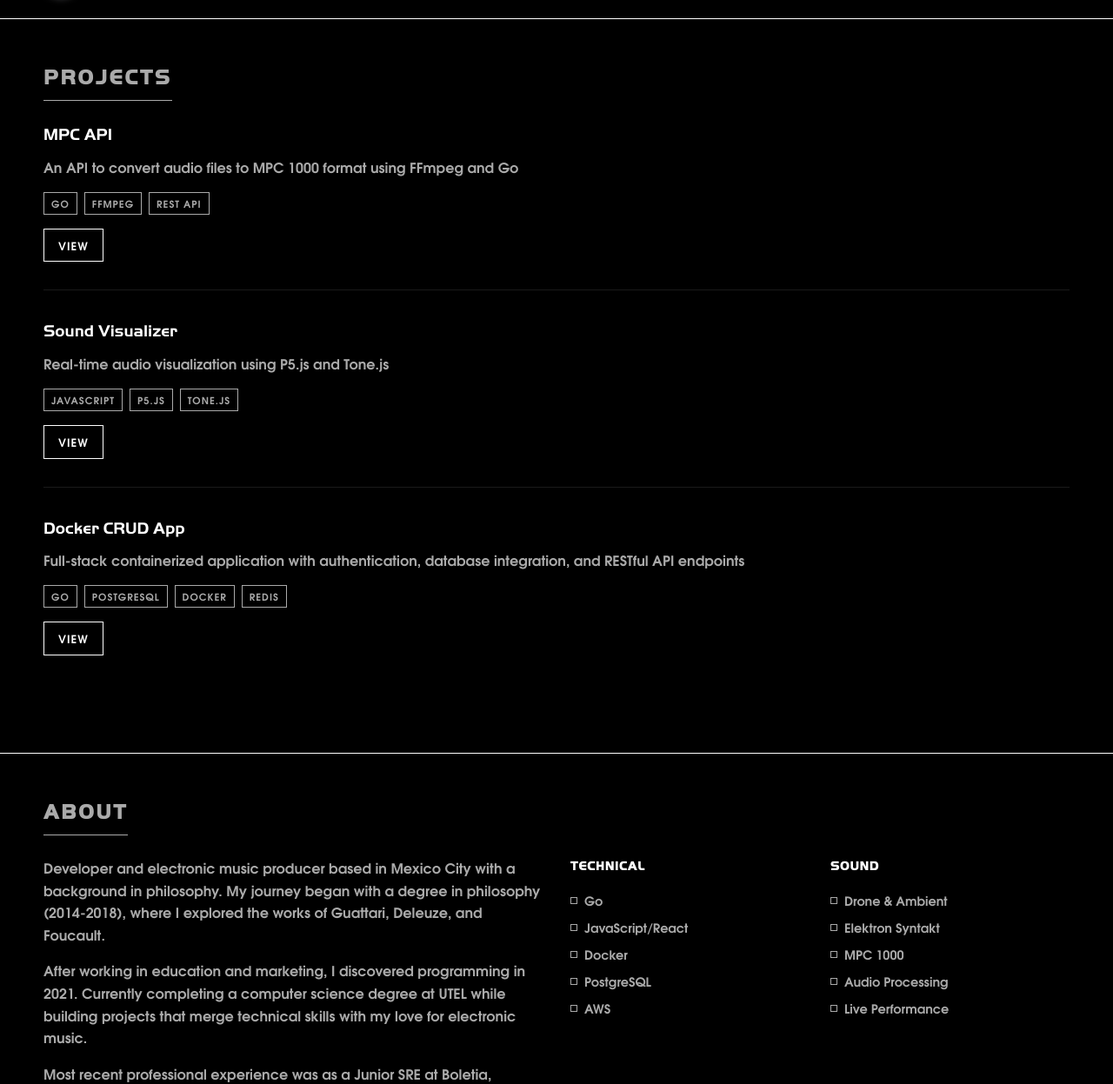
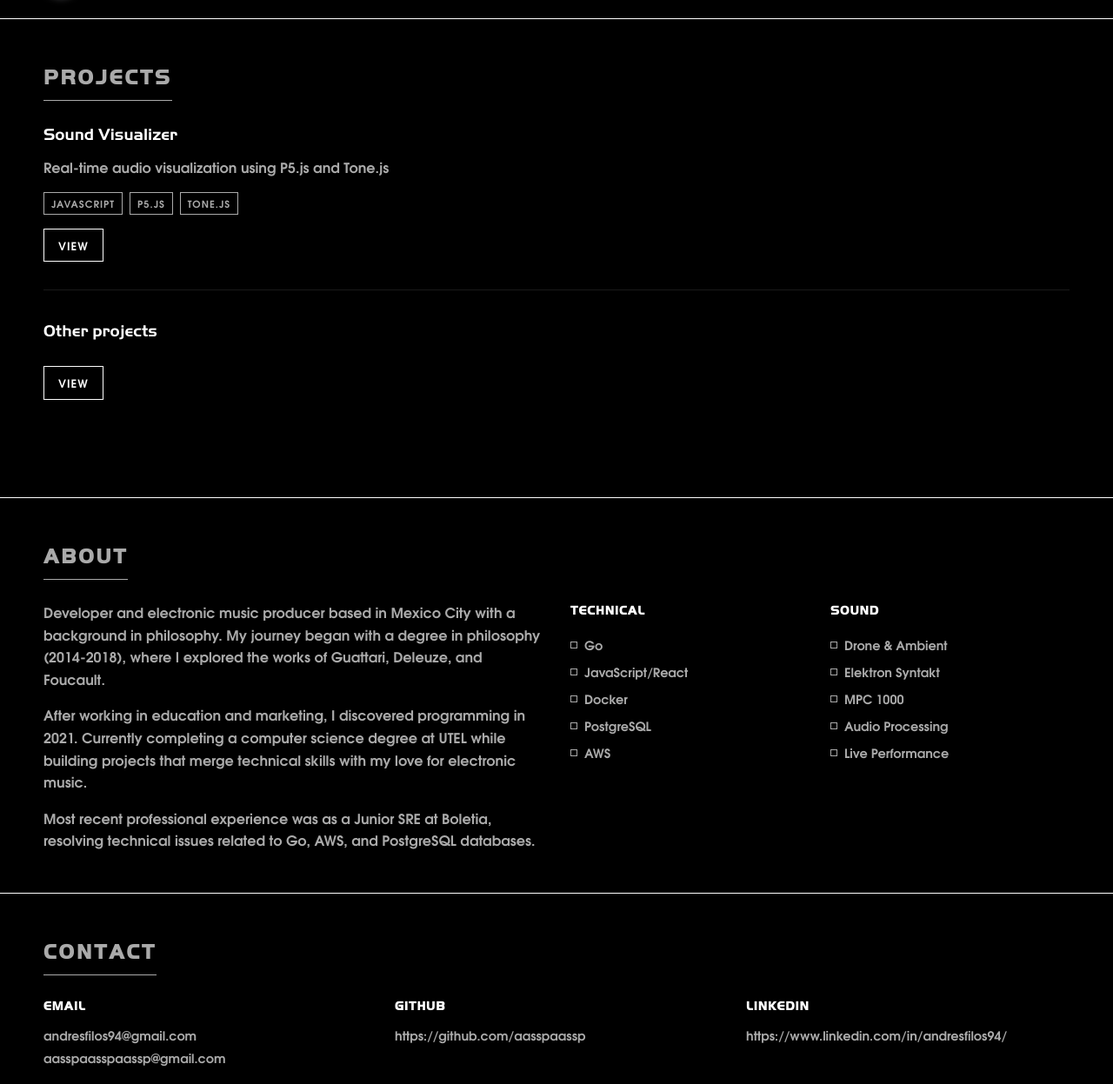
Before and after one commit to aasspaassp/node-docker, a website: page nginx/www/index.html in a window 1280 px wide. Shown: the part 67-1314 px from the top of the page at 87% size. Drawn offline with Linux system fonts and the light colour scheme.

Commit message:
file serving debugging and index.html info added

```diff
--- a/nginx/www/index.html
+++ b/nginx/www/index.html
@@ -3,7 +3,7 @@
 <head>
     <meta charset="UTF-8">
     <meta name="viewport" content="width=device-width, initial-scale=1.0">
-    <title>Andrés González Anzures | Developer & Sound Designer</title>
+    <title>Andrés González Anzures</title>
     <style>
         @font-face {
             font-family: 'Handel Gothic';
@@ -345,16 +345,6 @@
             <h2>Projects</h2>
 
             <ul class="project-list">
-                <li class="project-item">
-                    <div class="project-title">MPC API</div>
-                    <div class="project-description">An API to convert audio files to MPC 1000 format using FFmpeg and Go</div>
-                    <div class="tech-tags">
-                        <span class="tech">Go</span>
-                        <span class="tech">FFmpeg</span>
-                        <span class="tech">REST API</span>
-                    </div>
-                    <a href="/mpc-converter" class="project-link">View</a>
-                </li>
 
                 <li class="project-item">
                     <div class="project-title">Sound Visualizer</div>
@@ -364,19 +354,12 @@
                         <span class="tech">P5.js</span>
                         <span class="tech">Tone.js</span>
                     </div>
-                    <a href="/sound-visualizer" class="project-link">View</a>
+                    <a href="/spaassp" class="project-link">View</a>
                 </li>
 
                 <li class="project-item">
-                    <div class="project-title">Docker CRUD App</div>
-                    <div class="project-description">Full-stack containerized application with authentication, database integration, and RESTful API endpoints</div>
-                    <div class="tech-tags">
-                        <span class="tech">Go</span>
-                        <span class="tech">PostgreSQL</span>
-                        <span class="tech">Docker</span>
-                        <span class="tech">Redis</span>
-                    </div>
-                    <a href="/node-docker" class="project-link">View</a>
+                    <div class="project-title">Other projects</div>
+                    <a href="https://aasspaasspaassp.github.io/" class="project-link">View</a>
                 </li>
             </ul>
         </div>
@@ -459,17 +442,18 @@
             <div class="contact-grid">
                 <div class="contact-item">
                     <h4>Email</h4>
-                    <a href="mailto:your.email@example.com">your.email@example.com</a>
+                    <a href="mailto:andresfilos94@gmail.com">andresfilos94@gmail.com</a>
+                    <a href="aasspaasspaassp@gmail.com">aasspaasspaassp@gmail.com</a>
                 </div>
 
                 <div class="contact-item">
                     <h4>GitHub</h4>
-                    <a href="https://github.com/yourusername" target="_blank">github.com/yourusername</a>
+                    <a href="https://github.com/aasspaassp" target="_blank">https://github.com/aasspaassp</a>
                 </div>
 
                 <div class="contact-item">
                     <h4>LinkedIn</h4>
-                    <a href="https://linkedin.com/in/yourusername" target="_blank">linkedin.com/in/yourusername</a>
+                    <a href="https://www.linkedin.com/in/andresfilos94/" target="_blank">https://www.linkedin.com/in/andresfilos94/</a>
                 </div>
             </div>
         </div>
```
